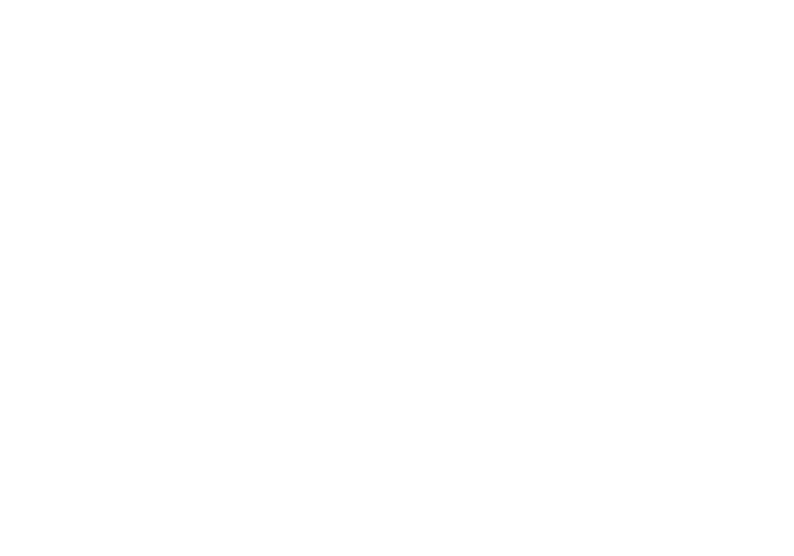
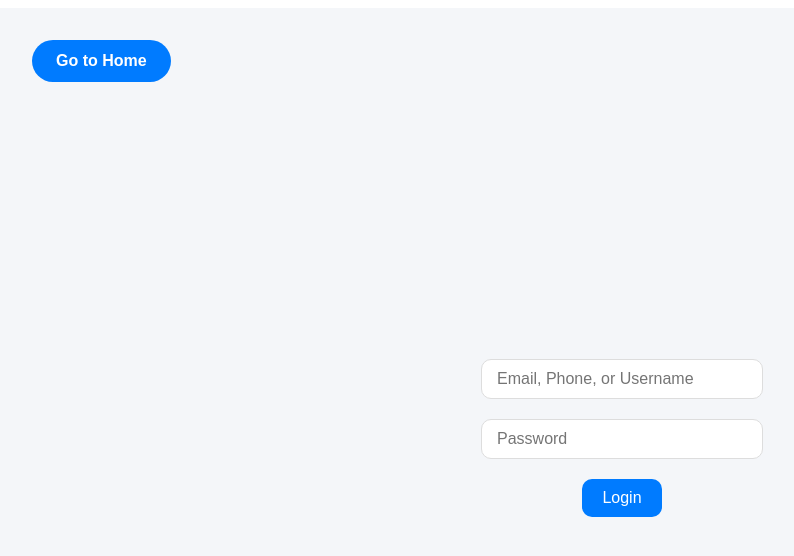
Before and after one commit to SerMichbboy/SomeApp, a React (Create React App) app in the folder frontend/: page /login_page in a window 1280 px wide. Before the commit this address had no page. Shown: the top 556 px of the page, without its empty margins (18-812 px from the left). Built offline with nearby package versions, Linux system fonts and the light colour scheme.

Commit message:
add animation to button

```diff
--- a/frontend/src/App.js
+++ b/frontend/src/App.js
@@ -4,6 +4,7 @@
 import UsersListPage from "./pages/UsersListPage";
 import RegisterPage from "./pages/RegisterPage";
 import Navbar from "./components/Navbar";
+import LoginPage from "./pages/LoginPage";
 
 function App() {
   return (
@@ -17,6 +18,9 @@
           {/* Страница со списком пользователей */}
           <Route path="/users_list" element={<UsersListPage />} />
 
+          {/* Страница входа */}
+          <Route path="/login_page" element={<LoginPage />} />
+
           {/* Страница регистрации */}
           <Route path="/register_page" element={<RegisterPage />} />
 
--- /dev/null
+++ b/frontend/src/pages/LoginPage.js
@@ -0,0 +1,76 @@
+import React, { useState } from "react";
+import "../styles/LoginPage.css";
+import {useNavigate} from "react-router-dom"; // Подключаем стили
+
+const LoginPage = () => {
+  const [identifier, setIdentifier] = useState("");
+  const [password, setPassword] = useState("");
+  const navigate = useNavigate();
+  const handleGoHome = () => {
+    navigate("/");
+  };
+
+  const handleLogin = (event) => {
+    event.preventDefault();
+
+    if (!identifier || !password) {
+      alert("Please fill in both fields.");
+      return;
+    }
+
+    const loginData = { identifier, password };
+
+    // Пример отправки данных на сервер
+    fetch("/api/login", {
+      method: "POST",
+      headers: {
+        "Content-Type": "application/json",
+      },
+      body: JSON.stringify(loginData),
+    })
+      .then((response) => response.json())
+      .then((data) => {
+        if (data.success) {
+          alert("Login successful!");
+          // Перенаправление на другую страницу
+          window.location.href = "/dashboard";
+        } else {
+          alert(data.message || "Login failed. Please try again.");
+        }
+      })
+      .catch((error) => {
+        console.error("Error:", error);
+        alert("Something went wrong. Please try again later.");
+      });
+  };
+
+
+  return (
+      <div className="login-container">
+        <button className="btn-home" onClick={handleGoHome}>
+          Go to Home
+        </button>
+        <form className="login-form" onSubmit={handleLogin}>
+          <input
+              type="text"
+              className="input-field"
+              placeholder="Email, Phone, or Username"
+              value={identifier}
+              onChange={(e) => setIdentifier(e.target.value)}
+              required
+          />
+          <input
+              type="password"
+              className="input-field"
+              placeholder="Password"
+              value={password}
+              onChange={(e) => setPassword(e.target.value)}
+              required
+          />
+          <button type="submit" className="btn-login">Login</button>
+        </form>
+      </div>
+  );
+};
+
+export default LoginPage;
--- /dev/null
+++ b/frontend/src/styles/LoginPage.css
@@ -0,0 +1,130 @@
+/* Основной контейнер */
+.login-container {
+  display: flex;
+  flex-direction: column;
+  align-items: center;
+  justify-content: center;
+  height: 100vh;
+  background-color: #f4f6f9;
+  font-family: 'Arial', sans-serif;
+  position: page;
+  padding: 20px;
+}
+
+/* Заголовок */
+.welcome-text {
+  font-size: 3rem;
+  font-weight: bold;
+  color: #333;
+  text-align: center;
+  animation: fadeIn 2s ease-in-out;
+  z-index: 10;
+}
+
+.app-name {
+  color: #007bff;
+}
+
+.description {
+  font-size: 1.2rem;
+  color: #555;
+  text-align: center;
+  margin-top: 10px;
+  opacity: 0.8;
+}
+
+/* Форма входа */
+.login-form {
+  display: flex;
+  flex-direction: column;
+  align-items: center;
+  margin-top: 20px;
+  z-index: 10;
+}
+
+.input-field {
+  width: 250px;
+  padding: 10px 15px;
+  margin: 10px 0;
+  border: 1px solid #ddd;
+  border-radius: 10px;
+  font-size: 16px;
+}
+
+.input-field:focus {
+  outline: none;
+  border-color: #007bff;
+  box-shadow: 0 0 5px rgba(0, 123, 255, 0.5);
+}
+
+.btn-login {
+  padding: 10px 20px;
+  margin: 10px 0;
+  background-color: #007bff;
+  color: white;
+  border: none;
+  border-radius: 10px;
+  font-size: 16px;
+  cursor: pointer;
+  transition: background-color 0.3s ease, transform 0.2s ease;
+}
+
+.btn-login:hover {
+  background-color: #0056b3;
+  transform: scale(1.05);
+}
+
+.btn-login:active {
+  transform: scale(1);
+}
+
+/* Анимация для мячиков */
+.animation {
+  display: flex;
+  justify-content: space-around;
+  width: 100%;
+  position: absolute;
+  bottom: 100px;
+  left: 0;
+}
+
+.ball {
+  width: 20px;
+  height: 20px;
+  border-radius: 50%;
+  background-color: #007bff;
+  animation: bounce 2s ease-in-out infinite;
+}
+
+.ball:nth-child(1) {
+  animation-delay: 0s;
+}
+
+.ball:nth-child(2) {
+  animation-delay: 0.2s;
+}
+
+.ball:nth-child(3) {
+  animation-delay: 0.4s;
+}
+
+/* Анимации */
+@keyframes fadeIn {
+  0% {
+    opacity: 0;
+    transform: translateY(30px);
+  }
+  100% {
+    opacity: 1;
+    transform: translateY(0);
+  }
+}
+
+@keyframes bounce {
+  0%, 100% {
+    transform: translateY(0);
+  }
+  50% {
+    transform: translateY(-20px);
+  }
+}
```
